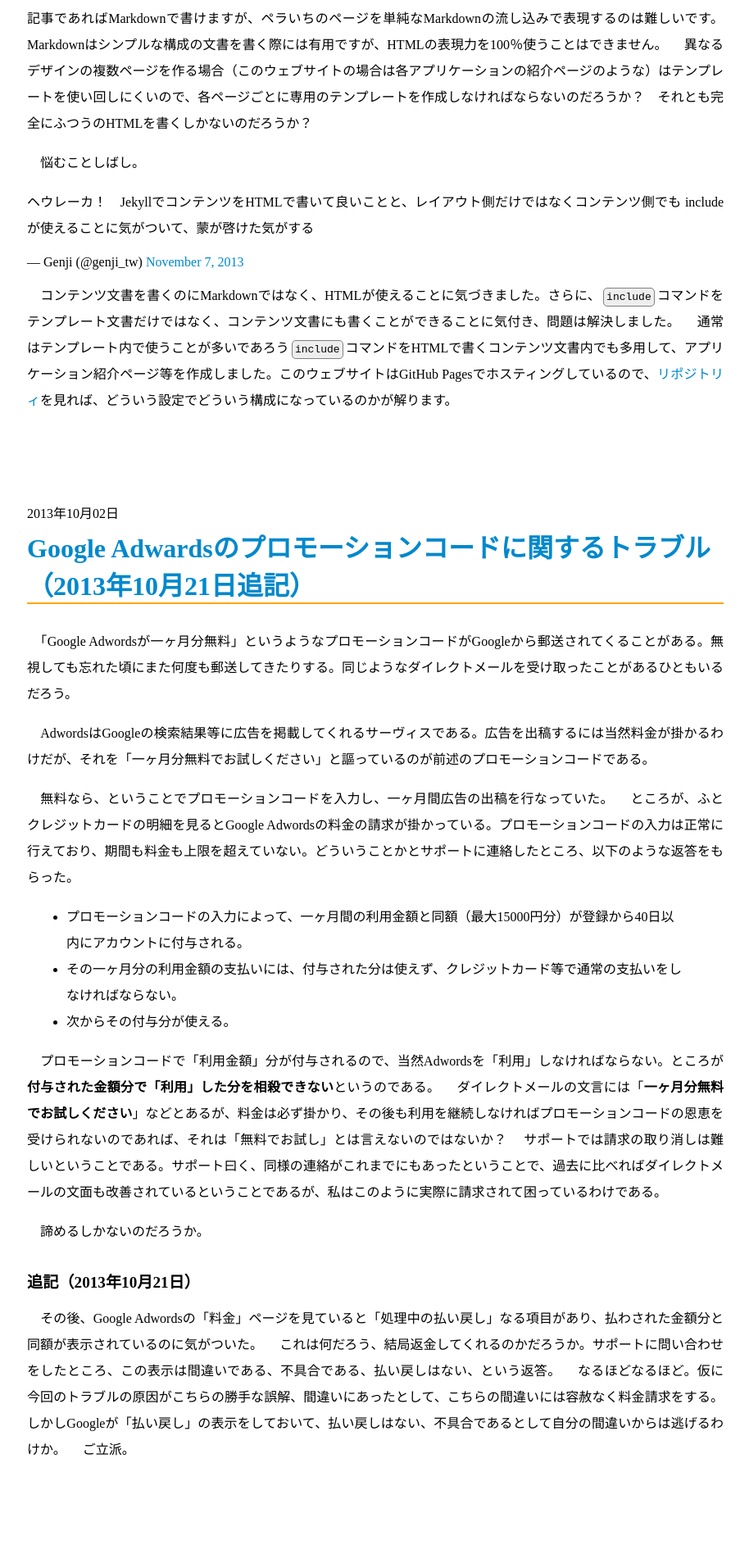
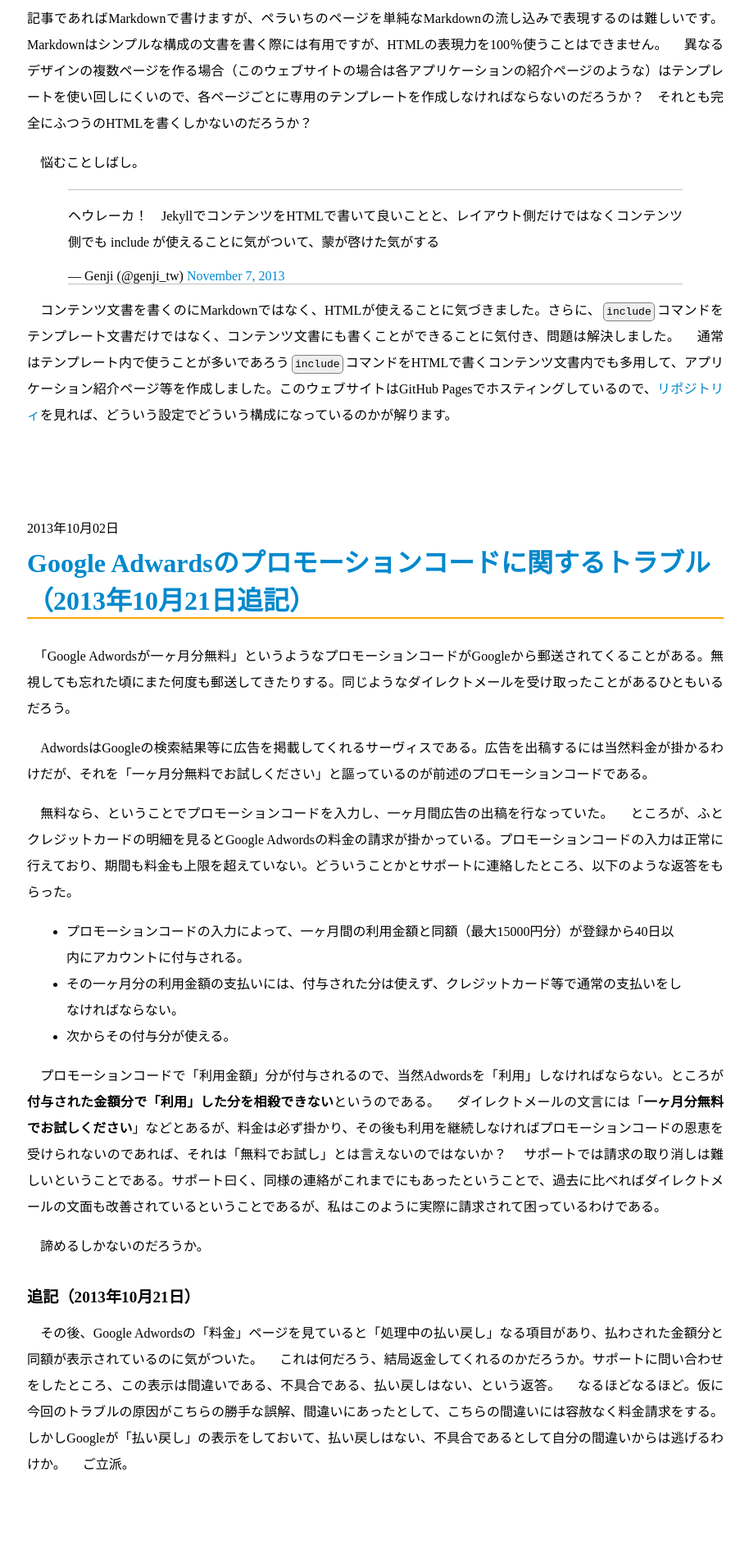
Before and after one commit to GenjiApp/genjiapp.github.io, a Jekyll site: the page built from blog/index.html, in a window 1280 px wide. Shown: the part 4337-6233 px from the top of the page at 82% size, without its empty margins (182-1096 px from the left). Built offline with Jekyll 4.4.1, drawn with Linux system fonts in a browser that asks for light colours; Markdown is read by kramdown in place of the engine named in the settings; the list of posts is cut into pages by our own code; comment, search, counter and statistics services are not loaded.

Commit message:
add styles for blockquote

```diff
--- a/css/post.css
+++ b/css/post.css
@@ -59,6 +59,12 @@
     display: inline-block;
 }
 
+blockquote {
+    border-top: 1px solid silver;
+    border-bottom: 1px solid silver;
+    margin: 10px 50px;
+}
+
 pre {
     border: 1px solid gray;
     padding: 10px;
```
